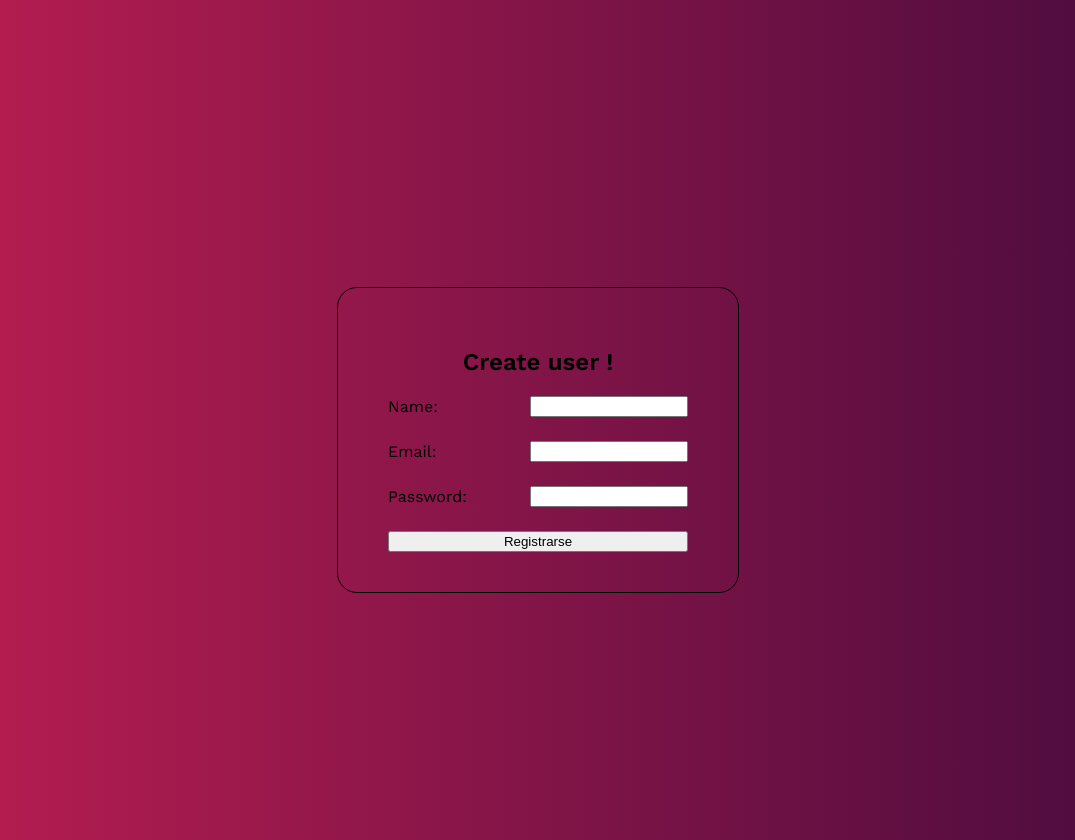
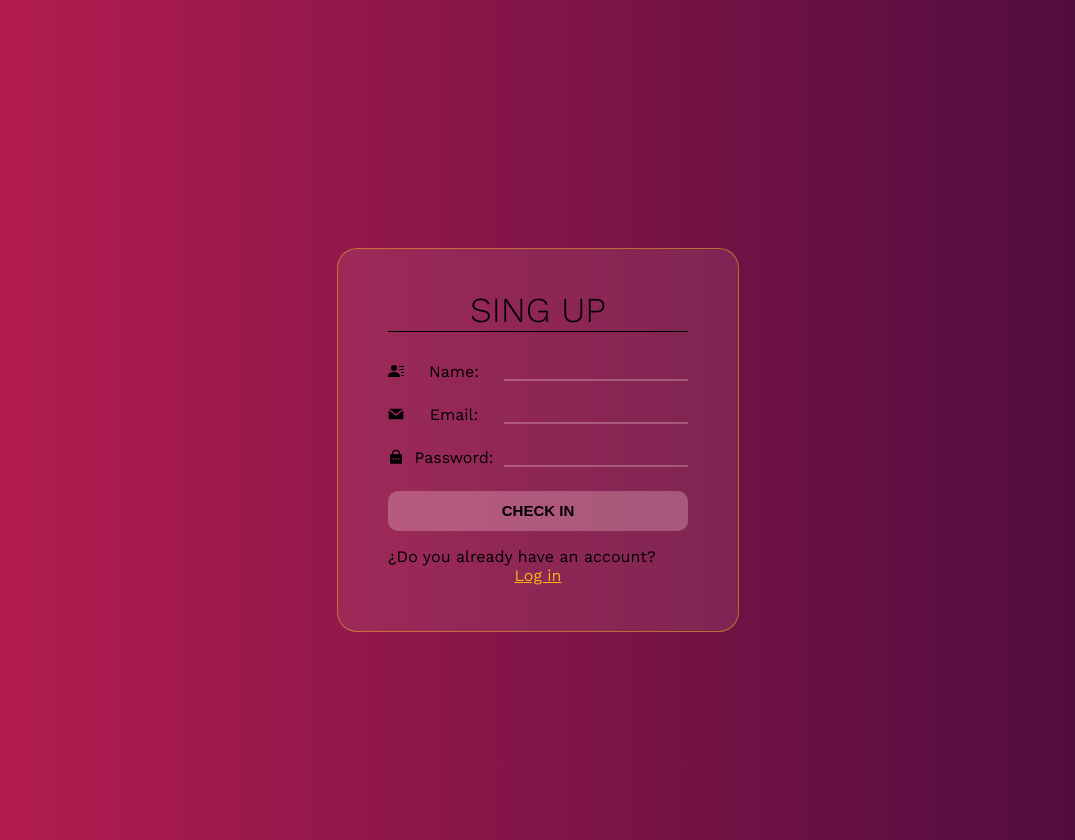
Before and after one commit to pabloSre/app-login, a React (Create React App) app: page /register in a window 1280 px wide. Shown: the whole page, without its empty margins (102-1177 px from the left). Built offline with nearby package versions, Linux system fonts and the light colour scheme.

Commit message:
termine estilos. sacar style a los input's

```diff
--- a/src/App.css
+++ b/src/App.css
@@ -1,6 +1,6 @@
 :root {
-  --violeta: #480b3E;
-  --rosa: #BC1E51;
-  --amarillo: #F1B813;
+  --violeta: rgb(72, 11, 62);
+  --rosa: rgb(188, 30, 81);
+  --amarillo: rgb(241, 184, 19);
   --beige: rgb(248, 206, 213);
 }
--- a/src/CreateUser.css
+++ b/src/CreateUser.css
@@ -8,15 +8,19 @@
 }
 .Form-create-user {
   width: 300px;
-  border: 1px solid black;
-  padding: 40px 50px 40px 50px;
+  border: 1px solid rgb(241, 184, 19, 0.5);
+  background-color:rgb(248, 206, 213, 0.1);
+  padding: 30px 50px 30px 50px;
   border-radius: 20px;
 }
 .Title-create-user {
-  margin-top: 20px;
+  margin-top: 10px;
   display: flex;
   justify-content: center;
   align-items: center;
+  font-weight: 100;
+  font-size: 35px;
+  border-bottom: 1px solid black;
 }
 label {
   display: block;
@@ -32,14 +36,38 @@ label {
 .Input-name-create,
 .Input-email-create,
 .Input-password-create {
-  width: 150px;
+  width: 180px;
   display: flex;
   align-items: center;
+  background-color: transparent;
+  border-style: double;
+  border-top: none;
+  border-right: none;
+  border-left: none;
+  border-color:rgb(248, 206, 213, 0.3);
+  color: var(--amarillo);
+
 }
 
 .Button-register {
+  height: 40px;
+  border-radius: 10px;
+  border-style: none;
   width: 100%;
   display: flex;
   align-items: center;
   justify-content: center;
+  background-color: rgb(248, 206, 213, 0.3);
+  font-weight: bold;
+  font-size: 15px;
+  cursor: pointer;
 }
+.Link-login {
+  width:300px;
+}
+.Link-log {
+  display: flex;
+  justify-content:center;
+  color: var(--amarillo);
+
+}
--- a/src/CreateUser.js
+++ b/src/CreateUser.js
@@ -1,5 +1,9 @@
 import React, { useState } from 'react';
 import './CreateUser.css';
+import { GrMail } from 'react-icons/gr';
+import {BsFillPersonLinesFill} from 'react-icons/bs';
+import {RiLockPasswordFill} from 'react-icons/ri';
+import { Link } from 'react-router-dom';
 
 function CreateUser() {
 
@@ -21,9 +25,9 @@ function CreateUser() {
 <div className='Container-form'>
 
       <form onSubmit={sendSubmit} className='Form-create-user'>
-      <h2 className='Title-create-user'>Create user !</h2>
+      <h2 className='Title-create-user'>SING UP</h2>
         <label className='Label-name-create'>
-          Name:
+        <BsFillPersonLinesFill/>Name:
           <input
             type="text"
             value={name}
@@ -32,8 +36,8 @@ function CreateUser() {
           />
         </label>
         <br />
-        <label className='Label-email-create'>
-          Email:
+        <label className='Label-email-create'  >
+        <GrMail/>Email:
           <input
             type="email"
             value={email}
@@ -43,7 +47,7 @@ function CreateUser() {
         </label>
         <br />
         <label className='Label-password-create'>
-          Password:
+        <RiLockPasswordFill/>Password:
           <input
             type="password"
             value={password}
@@ -54,8 +58,9 @@ function CreateUser() {
         <br />
         <button type="submit"
         className='Button-register'
-        >Registrarse
+        >CHECK IN
         </button>
+        <p className='Link-login'>¿Do you already have an account? <Link to="/" className='Link-log'>Log in</Link></p>
       </form>
     </div>
   );
```
